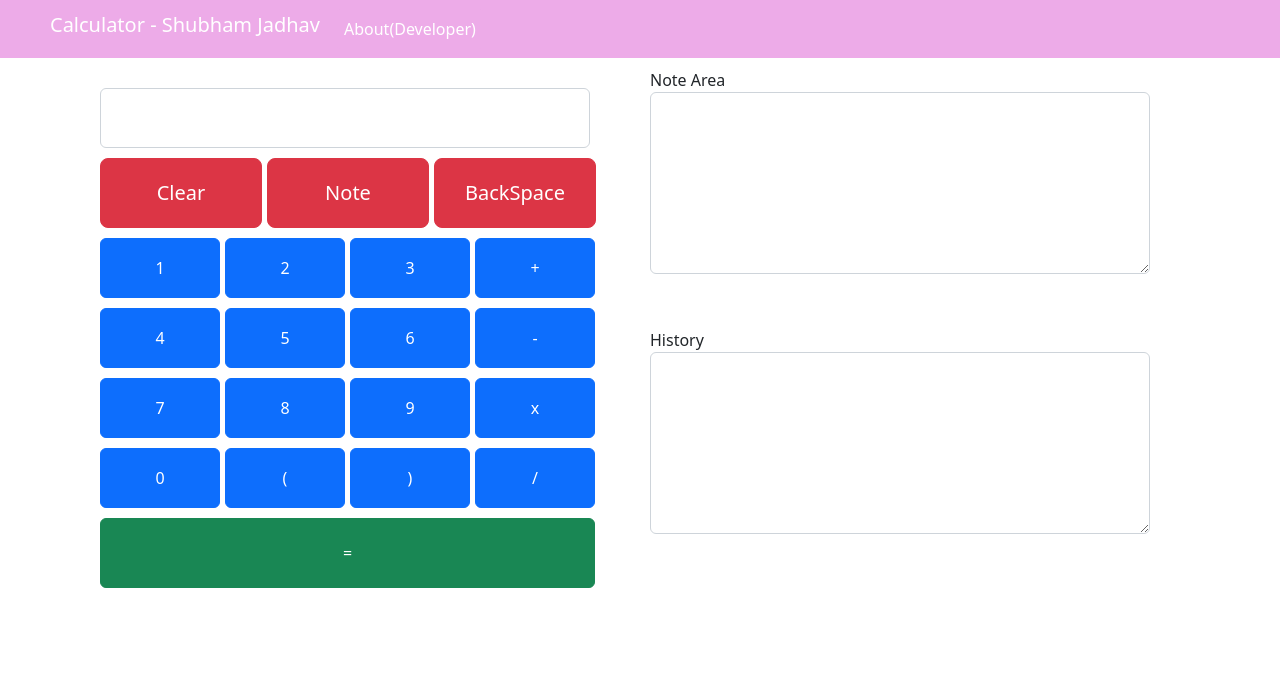
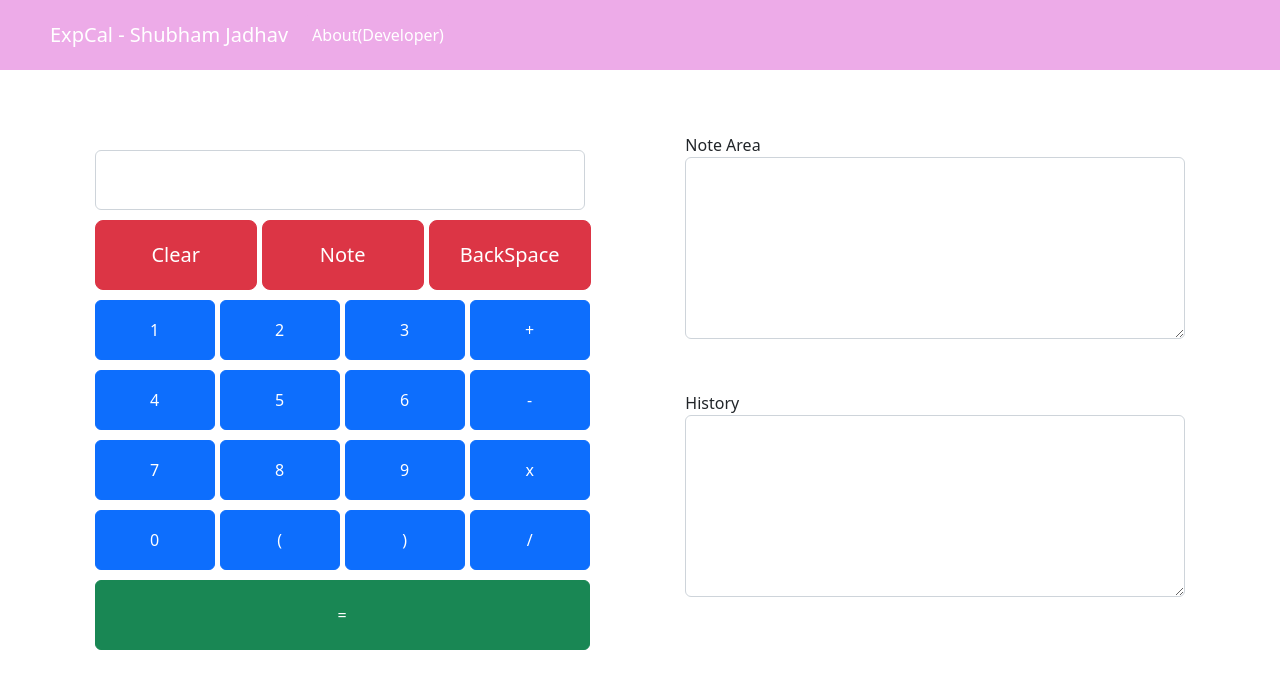
Before and after one commit to Shubham-bot123456/my-calculator-frontend, a React (Create React App) app: page / in a window 1280 px wide. Shown: the top 688 px of the page. Built offline with nearby package versions, Linux system fonts and the light colour scheme.

Commit message:
made some changes

```diff
--- /dev/null
+++ b/src/components/Calculator.css
@@ -0,0 +1,11 @@
+.inputBoxes {
+  display: flex;
+  justify-content: space-evenly;
+  flex-direction: column;
+  width: 500px;
+}
+.mainDiv {
+  display: flex;
+  justify-content: space-evenly;
+  flex-direction: row;
+}
--- a/src/components/Calculator.jsx
+++ b/src/components/Calculator.jsx
@@ -1,5 +1,6 @@
 import React, { Component } from "react";
 import CalculatorService from "../service/CalculatorService";
+import "./Calculator.css";
 class Calculator extends Component {
   componentDidMount() {
     this.setState({ inputstring: "" });
@@ -62,47 +63,12 @@ class Calculator extends Component {
   };
   render() {
     return (
-      <div
-        style={{
-          display: "grid",
-          gridTemplateColumns: "500px 500px",
-          gridColumnGap: "50px",
-          marginLeft: "100px",
-        }}
-      >
-        <div
-          style={{
-            order: "2",
-            display: "grid",
-          }}
-        >
-          <div class="form-group">
-            <label for="exampleFormControlTextarea3">Note Area</label>
-            <textarea
-              value={this.state.note}
-              onChange={(e) => {
-                this.setState({ note: e.target.value });
-              }}
-              class="form-control"
-              id="exampleFormControlTextarea3"
-              rows="7"
-            ></textarea>
-          </div>
-          <div class="form-group">
-            <label for="exampleFormControlTextarea3">History</label>
-            <textarea
-              value={this.state.history}
-              class="form-control"
-              id="exampleFormControlTextarea3"
-              rows="7"
-            ></textarea>
-          </div>
-        </div>
+      <div className="mainDiv">
         <div
           style={{
             display: "grid",
             gridRowGap: "10px",
-            marginTop: "20px",
+            marginTop: "70px",
           }}
         >
           <div
@@ -345,6 +311,30 @@ class Calculator extends Component {
             </button>
           </div>
         </div>
+
+        <div className="inputBoxes">
+          <div class="form-group">
+            <label for="exampleFormControlTextarea3">Note Area</label>
+            <textarea
+              value={this.state.note}
+              onChange={(e) => {
+                this.setState({ note: e.target.value });
+              }}
+              class="form-control"
+              id="exampleFormControlTextarea3"
+              rows="7"
+            ></textarea>
+          </div>
+          <div class="form-group">
+            <label for="exampleFormControlTextarea3">History</label>
+            <textarea
+              value={this.state.history}
+              class="form-control"
+              id="exampleFormControlTextarea3"
+              rows="7"
+            ></textarea>
+          </div>
+        </div>
       </div>
     );
   }
--- /dev/null
+++ b/src/components/Header.css
@@ -0,0 +1,10 @@
+.header {
+  display: flex;
+  justify-content: space-evenly;
+  background-color: "#edabe8";
+}
+.navbar {
+  background-color: "#edabe8";
+  display: flex;
+  justify-content: space-evenly;
+}
--- a/src/components/Header.jsx
+++ b/src/components/Header.jsx
@@ -53,10 +53,12 @@ class Header extends Component {
             style={{
               marginLeft: "50px",
               color: "white",
+              marginTop: "10px",
+              marginBottom: "10px",
             }}
             class="navbar-brand"
           >
-            Calculator - Shubham Jadhav
+            ExpCal - Shubham Jadhav{" "}
           </h1>
           <button
             class="navbar-toggler"
```
